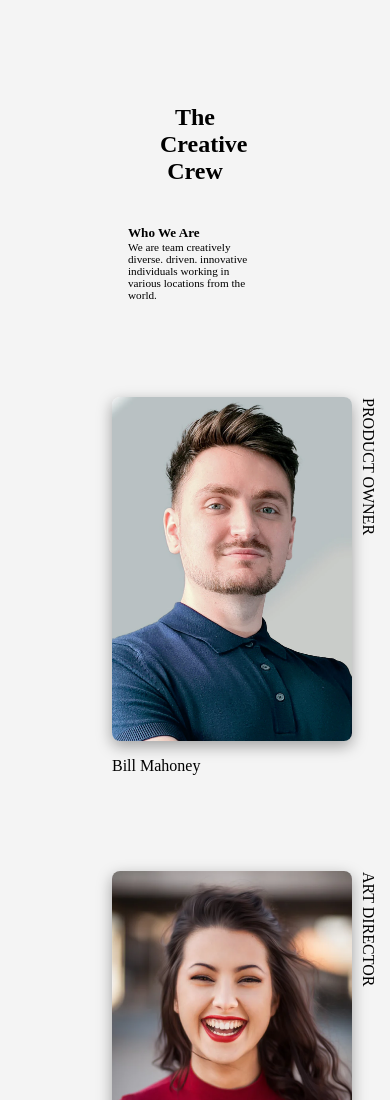
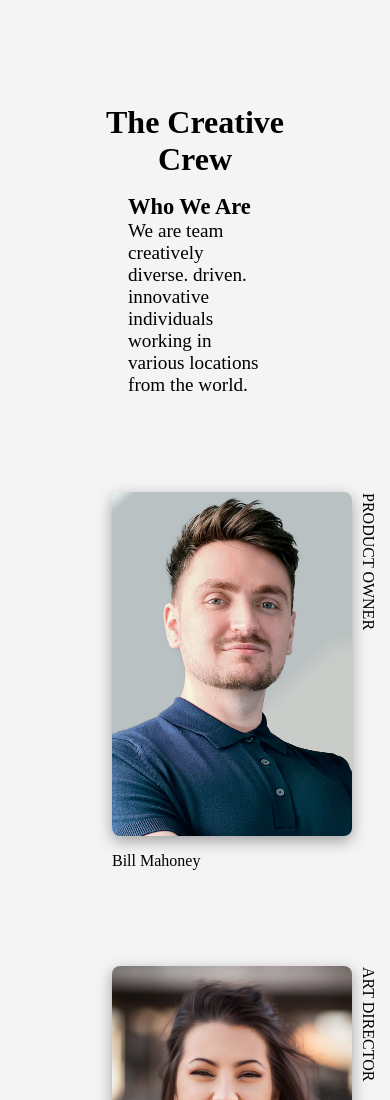
Before and after one commit to Muratbzc/Team_members_page, a plain HTML site: page index.html in a window 390 px wide. Shown: the top 1100 px of the page. Drawn offline with Linux system fonts and the light colour scheme.

Commit message:
second commit

```diff
--- a/style.css
+++ b/style.css
@@ -18,7 +18,7 @@ header div {
   font-size: 1.2rem;
 }
 h1 {
-  padding: 1.5rem 5rem;
+  padding-top: 1.5rem;
 }
 
 .container {
@@ -95,7 +95,6 @@ img {
   }
   header div {
     width: 100%;
-    font-size: 1rem;
   }
 }
 
@@ -110,11 +109,4 @@ img {
   .content {
     top: 1rem;
   }
-
-  h1 {
-    font-size: 1.5rem;
-  }
-  header div {
-    font-size: 0.7rem;
-  }
 }
```
